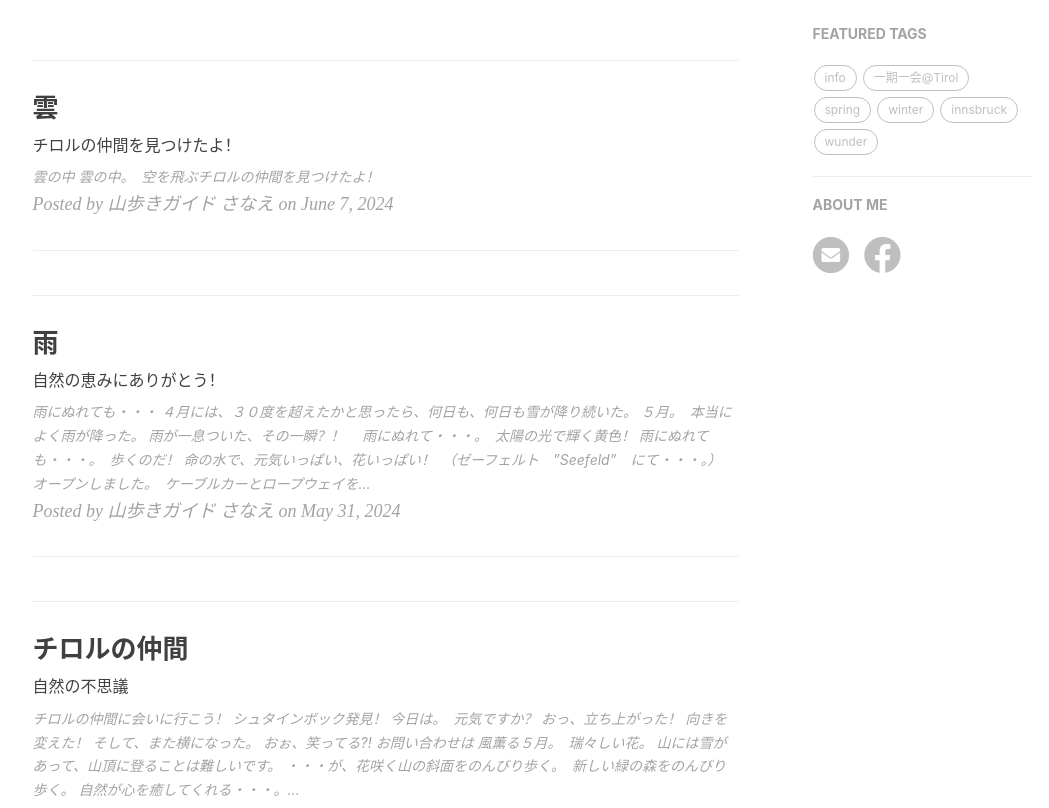
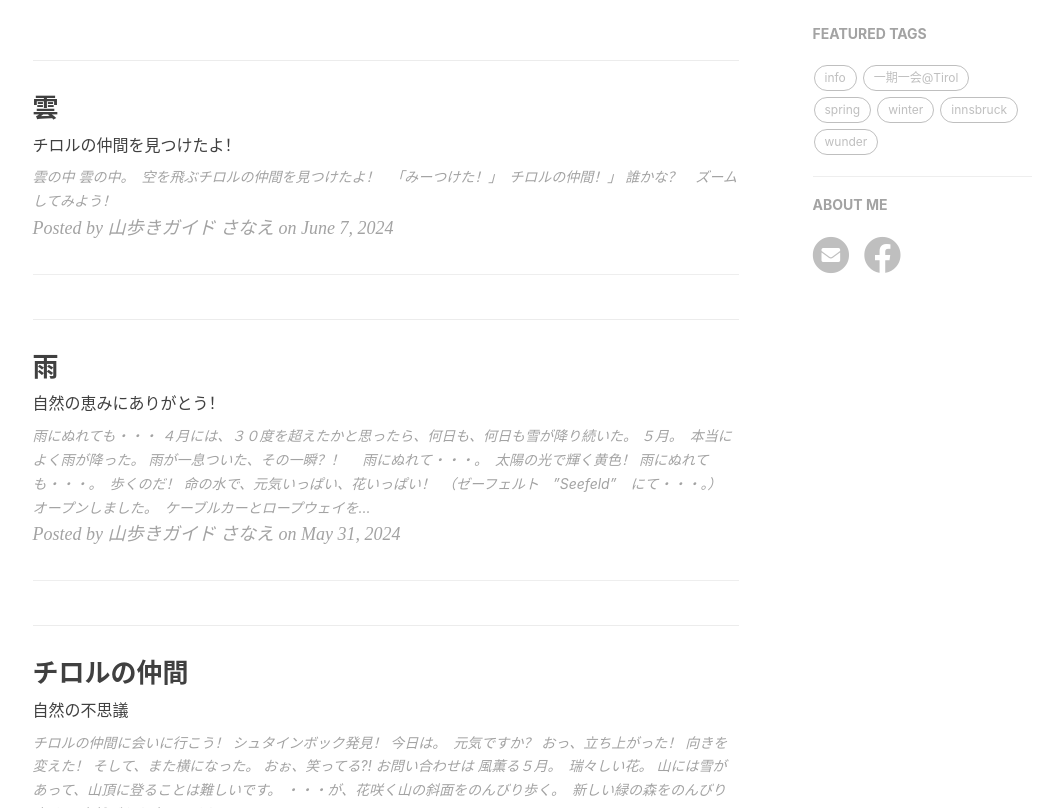
Before and after one commit to yamayagi/yamayagi.github.io, a Jekyll site: the page built from index.html, in a window 1280 px wide and 900 px high, scrolled down 330 px, cut to the strip 92-900 px from the top of the window. Shown: the whole strip, without its empty margins (135-1184 px from the left). Built offline with Jekyll 4.4.1, drawn with Linux system fonts in a browser that asks for light colours; nearby versions of some CDN libraries; the list of posts is cut into pages by our own code; comment, search, counter and statistics services are not loaded.

Commit message:
Update 2024-06-07-tier.md

```diff
--- a/_posts/2024-06-07-tier.md
+++ b/_posts/2024-06-07-tier.md
@@ -9,3 +9,11 @@
 雲の中。　空を飛ぶチロルの仲間を見つけたよ！
 
 ![20240604-Hafelekarspitze](https://piwigo.schickl.de/i.php?/upload/2024/06/07/20240607065714-8213f169-me.jpg)
+
+　「みーつけた！」　チロルの仲間！」
+
+![20240604-scharfe-in-wolken](https://piwigo.schickl.de/i.php?/upload/2024/06/07/20240607070046-367f8276-me.jpg)
+
+誰かな？　ズームしてみよう！
+
+![20240604-schafe](https://piwigo.schickl.de/i.php?/upload/2024/06/07/20240607070700-00610002-me.jpg)
```
